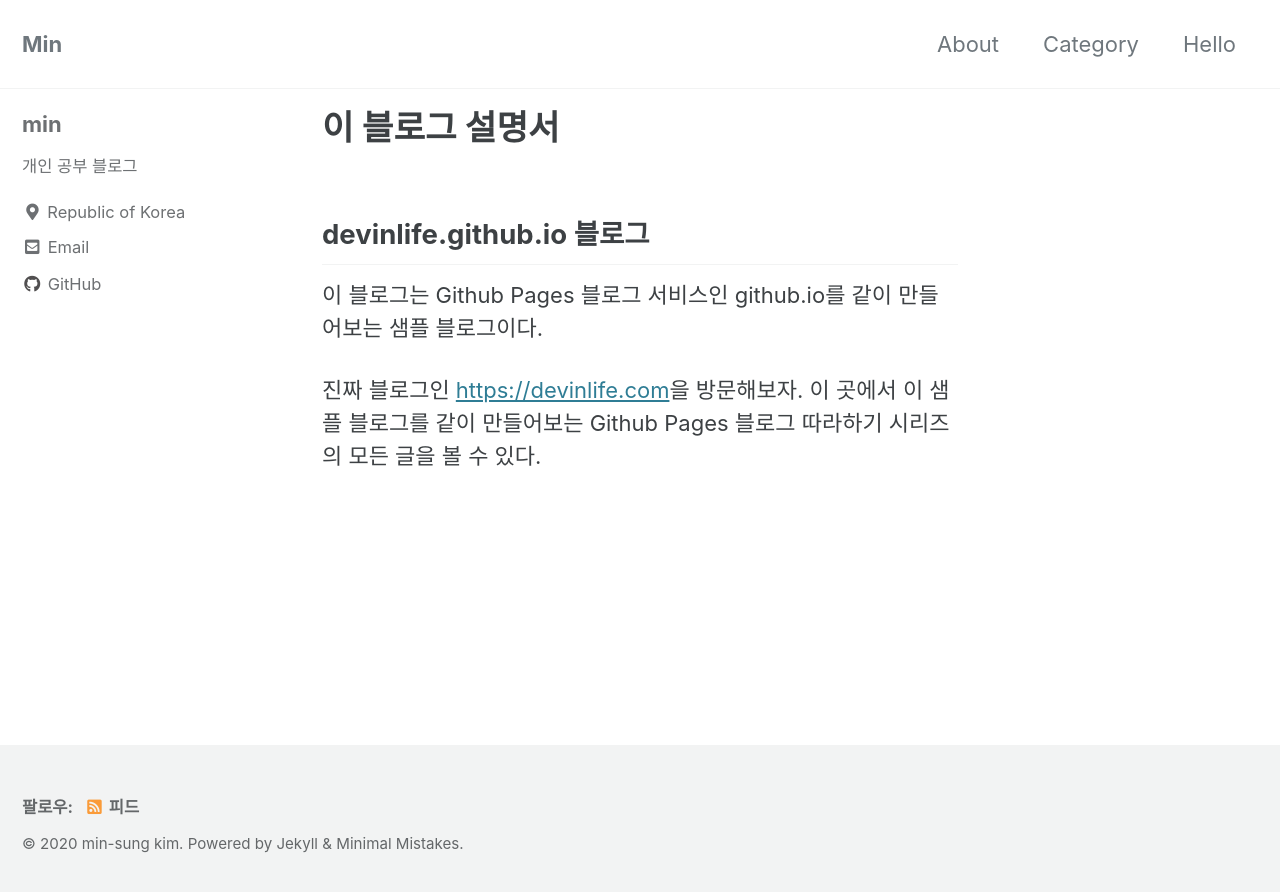
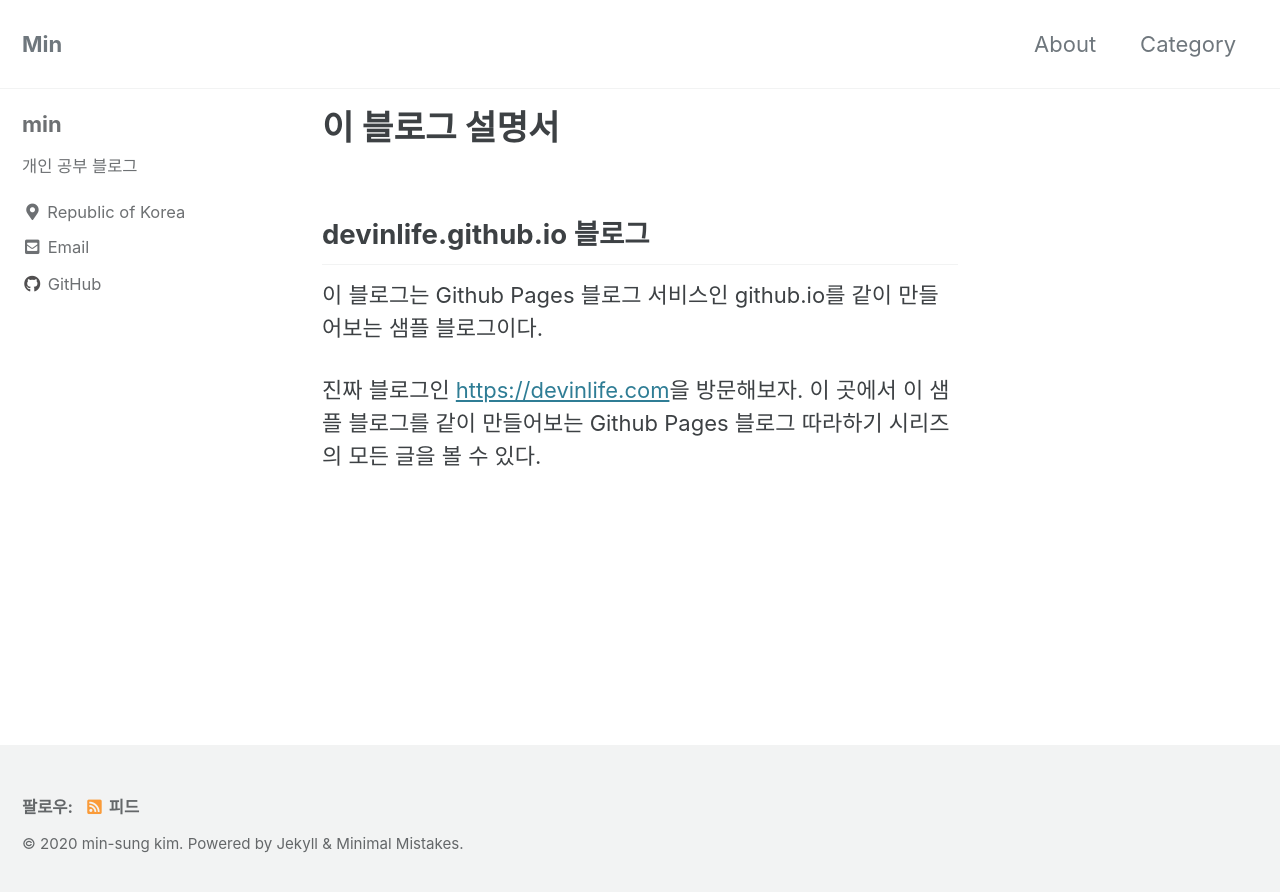
Before and after one commit to minsung1129/minsung1129.github.io, a Jekyll site: the page built from _pages/about.md, in a window 1280 px wide. Shown: the top 892 px of the page. Built offline with Jekyll 4.4.1, drawn with Linux system fonts in a browser that asks for light colours; cached includes are drawn as plain includes.

```diff
--- a/_data/navigation.yml
+++ b/_data/navigation.yml
@@ -4,8 +4,6 @@ main:
     url: "/about/" # 클릭시 이동할 URL
   - title: "Category"
     url: /categories/
-  - title: "Hello"
-    url: /hello
   # - title: "Sample Collections"
   #   url: /collection-archive/
   # - title: "Sitemap"
```
